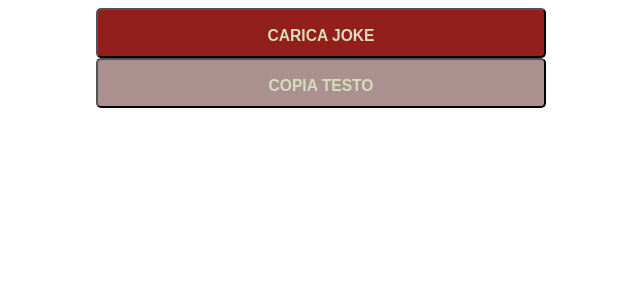
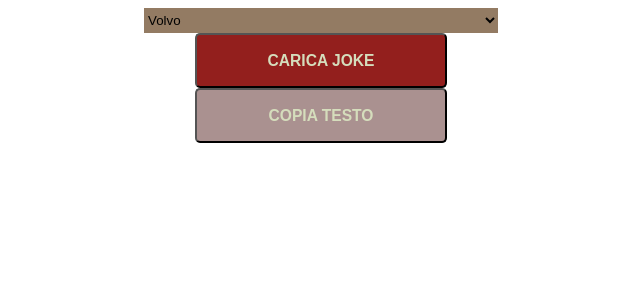
Before and after one commit to DalilaAlbanese/chucknorris, a React (Vite) app: page / in a window 1280 px wide. Shown: the top 300 px of the page, without its empty margins (319-959 px from the left). Built offline with nearby package versions, Linux system fonts and the light colour scheme.

Commit message:
creazione menu tendina
è da creare funzione per selezionare la categoria

```diff
--- a/src/App.jsx
+++ b/src/App.jsx
@@ -1,6 +1,7 @@
 import { useState } from 'react'
 import './styles/App.css'
 import Button from './components/Button.jsx'
+import Dropdown from './components/Dropdown.jsx'
 
 function App() {
   const [count, setCount] = useState(0)
@@ -20,8 +21,10 @@ function App() {
 
   return (
     <div className="App">
+        <Dropdown/>
         <Button  type='primary' text='CARICA JOKE'/>
         <Button type='secondary' text='COPIA TESTO'/>
+
     </div>
   )
 }
--- a/src/components/Dropdown.jsx
+++ b/src/components/Dropdown.jsx
@@ -0,0 +1,13 @@
+import React from "react" //chiammiamo react
+import '../styles/Dropdown.css'
+const Dropdown =()=>{
+    return (
+        <select name="cars" className='menu'>
+        <option value="volvo">Volvo</option>
+        <option value="saab">Saab</option>
+        <option value="mercedes">Mercedes</option>
+        <option value="audi">Audi</option>
+        </select>
+    )
+}
+export default Dropdown
--- a/src/styles/Button.css
+++ b/src/styles/Button.css
@@ -1,6 +1,5 @@
 .btn{
-    width: 450px;
-    height: 50px;
+    width: 20%;
     color: #D5DDBC;
     border-radius: 5px;
 }
--- /dev/null
+++ b/src/styles/Dropdown.css
@@ -0,0 +1,6 @@
+.menu{
+    background-color: #937B63;
+    width: 28%;
+    border: none;
+    height: 25px;
+    }
```
